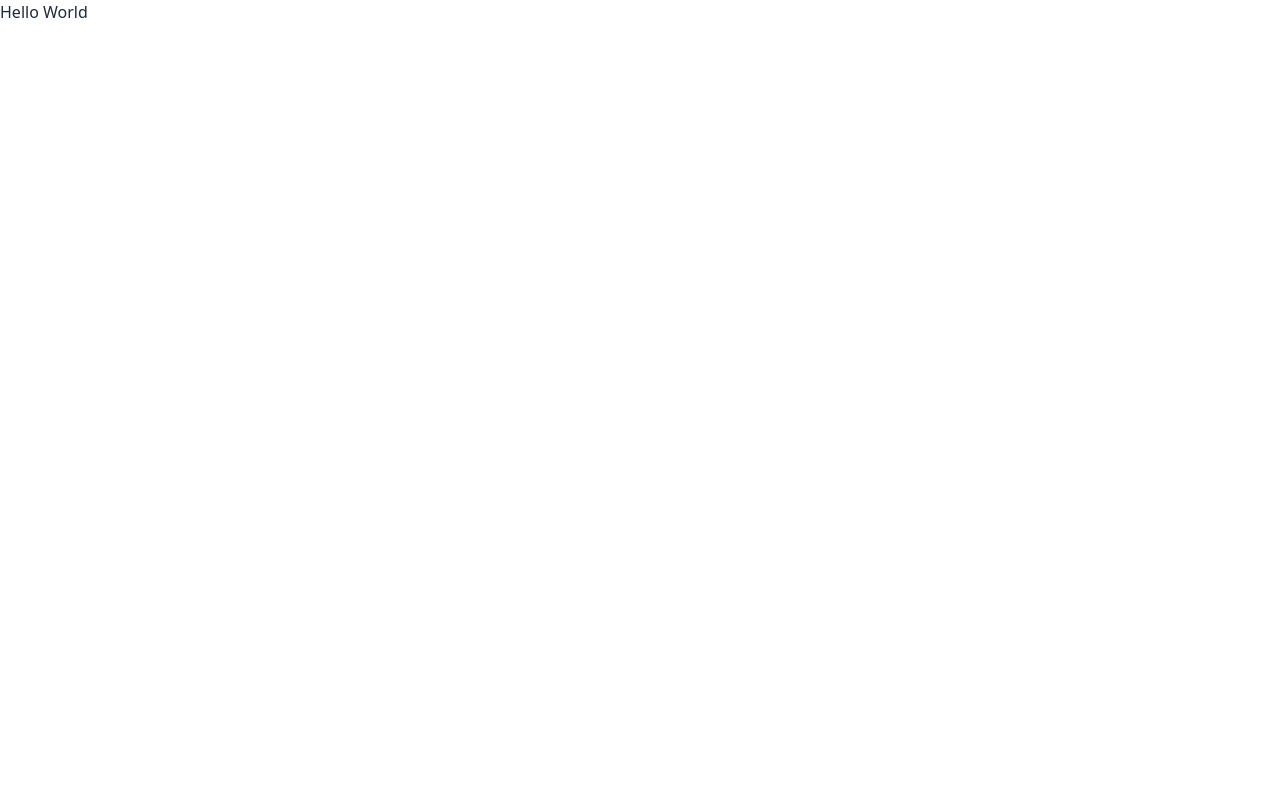
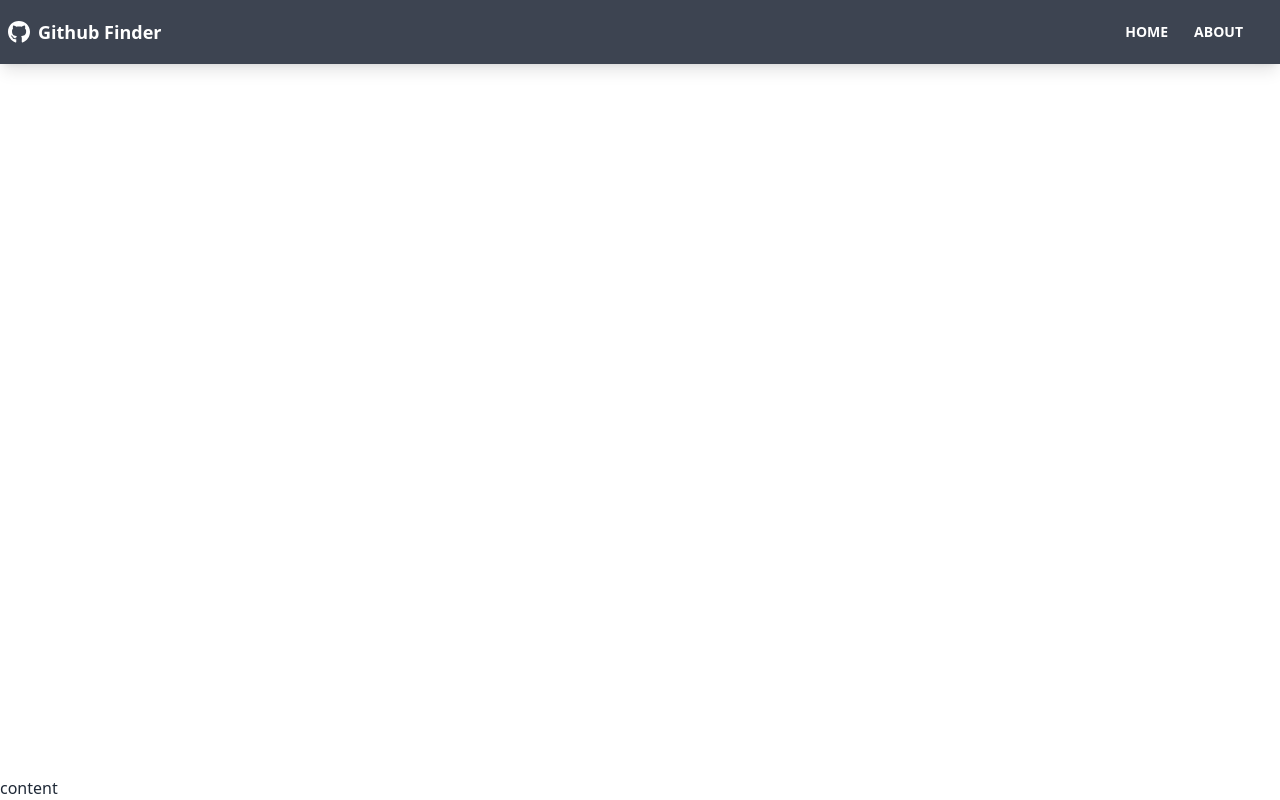
Before and after one commit to Nathan-Mulugeta/Github-finder, a React (Create React App) app: page / in a window 1280 px wide. Built offline with nearby package versions, Linux system fonts and the light colour scheme.

Commit message:
created the Navbar including github icon, title, home and about page links

```diff
--- a/package.json
+++ b/package.json
@@ -9,6 +9,8 @@
     "daisyui": "^2.50.0",
     "react": "^18.2.0",
     "react-dom": "^18.2.0",
+    "react-icons": "^4.7.1",
+    "react-router-dom": "^6.8.0",
     "react-scripts": "5.0.1",
     "web-vitals": "^2.1.4"
   },
--- a/src/App.js
+++ b/src/App.js
@@ -1,8 +1,14 @@
+import { BrowserRouter as Router, Route } from "react-router-dom";
+import Navbar from "./components/layout/Navbar";
+
 function App() {
   return (
-    <div>
-      <h1>Hello World</h1>
-    </div>
+    <Router>
+      <div className="flex flex-col justify-between h-screen">
+        <Navbar />
+        <main>content</main>
+      </div>
+    </Router>
   );
 }
 
--- /dev/null
+++ b/src/components/layout/Navbar.jsx
@@ -0,0 +1,38 @@
+import { FaGithub } from "react-icons/fa";
+import { Link } from "react-router-dom";
+import PropTypes from "prop-types";
+
+function Navbar({ title }) {
+  return (
+    <nav className="navbar mb-12 shadow-lg bg-neutral text-neutral-content">
+      <div className="container mx-auto">
+        <div className="flex-none px2 mx2">
+          <FaGithub className="inline pr-2 text-3xl" />
+          <Link to="/" className="text-lg font-bold align-middle">
+            {title}
+          </Link>
+        </div>
+        <div className="flex-1 px-2 mx-2">
+          <div className="flex justify-end">
+            <Link to="/" className="btn btn-ghost btn-sm rounded-btn">
+              Home
+            </Link>
+            <Link to="/about" className="btn btn-ghost btn-sm rounded-btn">
+              About
+            </Link>
+          </div>
+        </div>
+      </div>
+    </nav>
+  );
+}
+
+Navbar.defaultProps = {
+  title: "Github Finder",
+};
+
+Navbar.propTypes = {
+  title: PropTypes.string,
+};
+
+export default Navbar;
```
Also changed, not shown: 1 other file (tests, documents, lock files or other folders).
